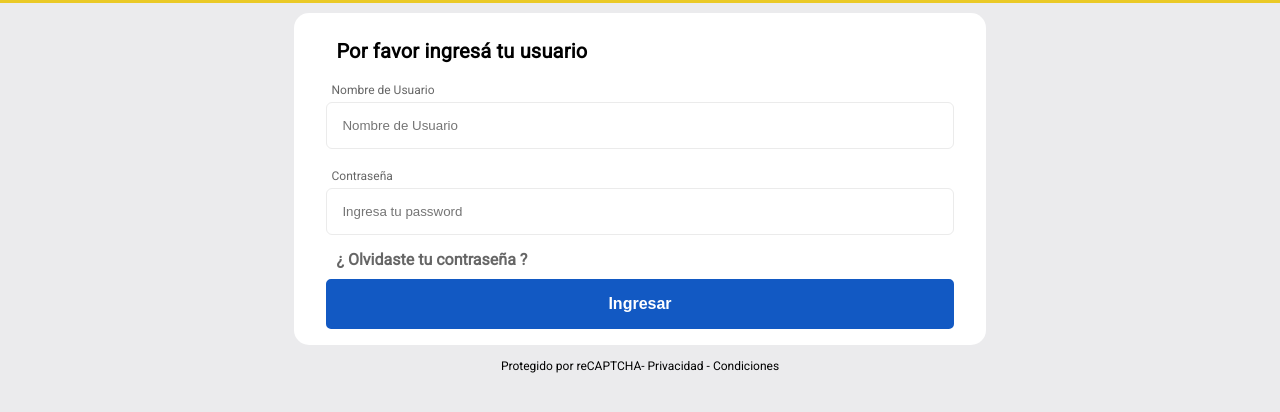
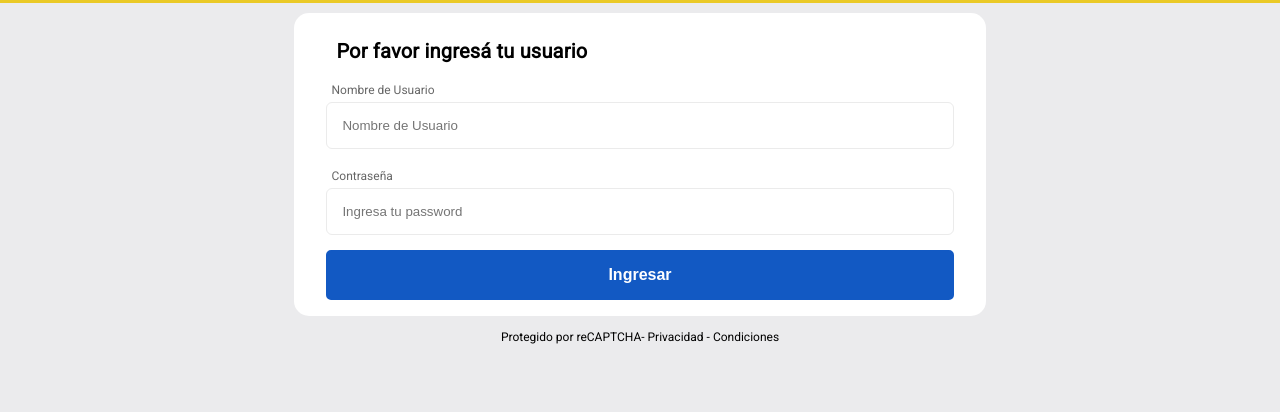
Before and after one commit to fvignoles/mercadoliebre, a website: page views/login.html in a window 1280 px wide. Shown: the part 120-532 px from the top of the page. Drawn offline with Linux system fonts and the light colour scheme; files that its build step writes are made by us from their sources; files whose address does not match are found by name.

Commit message:
login modified

```diff
--- a/views/login.html
+++ b/views/login.html
@@ -58,7 +58,6 @@
                 <label for="password"> Contraseña</label>
                 <input class="form-register-input" type="password" id="password" name="password"
                     placeholder="Ingresa tu password" required>
-                <div class="forget-password"> ¿ Olvidaste tu contraseña ? </div>
                 <button class="submit" type="submit" id="button" name="button">Ingresar</button>
             </form>
         </div>
```
